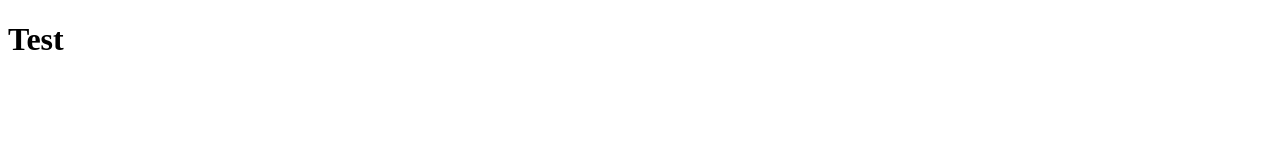
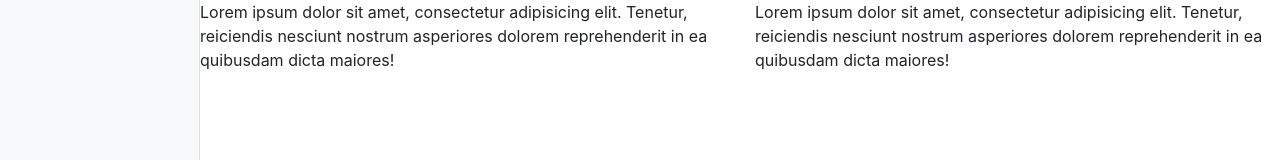
Before and after one commit to itbasket/js-constructor, a website built with webpack: page src/index.html in a window 1280 px wide. Shown: the top 160 px of the page. Built offline with nearby package versions, Linux system fonts and the light colour scheme.

Commit message:
Basic bootstrap layout

```diff
--- a/package.json
+++ b/package.json
@@ -22,7 +22,9 @@
   },
   "homepage": "https://github.com/rycarej/js-constructor#readme",
   "devDependencies": {
+    "css-loader": "^4.2.1",
     "html-webpack-plugin": "^4.3.0",
+    "style-loader": "^1.2.1",
     "webpack": "^4.44.1",
     "webpack-cli": "^3.3.12",
     "webpack-dev-server": "^3.11.0"
--- a/src/index.html
+++ b/src/index.html
@@ -3,9 +3,22 @@
 <head>
     <meta charset="UTF-8">
     <meta name="viewport" content="width=device-width, initial-scale=1.0">
+    <link rel="stylesheet" href="https://stackpath.bootstrapcdn.com/bootstrap/4.5.2/css/bootstrap.min.css" integrity="sha384-JcKb8q3iqJ61gNV9KGb8thSsNjpSL0n8PARn9HuZOnIxN0hoP+VmmDGMN5t9UJ0Z" crossorigin="anonymous">
     <title>JavaScript constructor</title>
 </head>
 <body>
-    <h1>Test</h1>
+    <div id="app" class="container-fluid">
+        <div id="panel" class="bg-light sidebar"></div>
+        <div id="site" class="content">
+            <div class="row">
+                <div class="col-sm">
+                    <p>Lorem ipsum dolor sit amet, consectetur adipisicing elit. Tenetur, reiciendis nesciunt nostrum asperiores dolorem reprehenderit in ea quibusdam dicta maiores!</p>
+                </div>
+                <div class="col-sm">
+                    <p>Lorem ipsum dolor sit amet, consectetur adipisicing elit. Tenetur, reiciendis nesciunt nostrum asperiores dolorem reprehenderit in ea quibusdam dicta maiores!</p>
+                </div>
+            </div>
+        </div>
+    </div>
 </body>
 </html>
--- a/src/index.js
+++ b/src/index.js
@@ -1 +1 @@
-console.log('index')
+import './styles/main.css'
--- /dev/null
+++ b/src/styles/main.css
@@ -0,0 +1,22 @@
+#app {
+    position: relative;
+}
+
+.content {
+    position: absolute;
+    top: 0;
+    right: 0;
+    left: 200px;
+}
+
+.sidebar {
+    position: fixed;
+    top: 0;
+    bottom: 0;
+    left: 0;
+    width: 200px;
+    z-index: 100;
+    padding: 10px;
+    box-shadow: inset -1px 0 0 rgba(0, 0, 0, .1);
+    overflow-y: auto;
+}
--- a/webpack.config.js
+++ b/webpack.config.js
@@ -14,5 +14,13 @@ module.exports = {
         new HTMLWebpackPlugin({
             template: './src/index.html'
         })
-    ]
+    ],
+    module: {
+        rules: [
+            {
+                test: /\.css$/i,
+                use: ['style-loader', 'css-loader']
+            }
+        ]
+    }
 }
```
Also changed, not shown: 1 other file.
